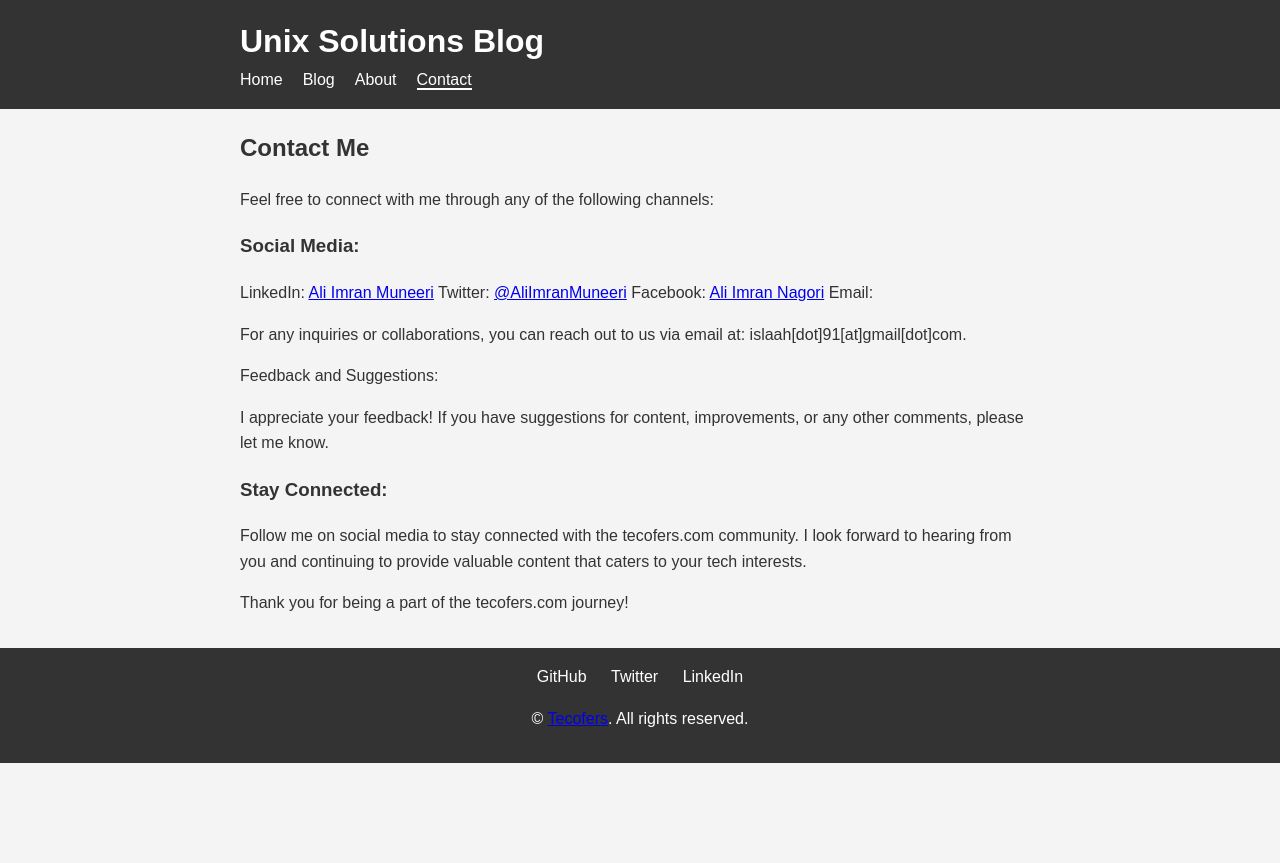
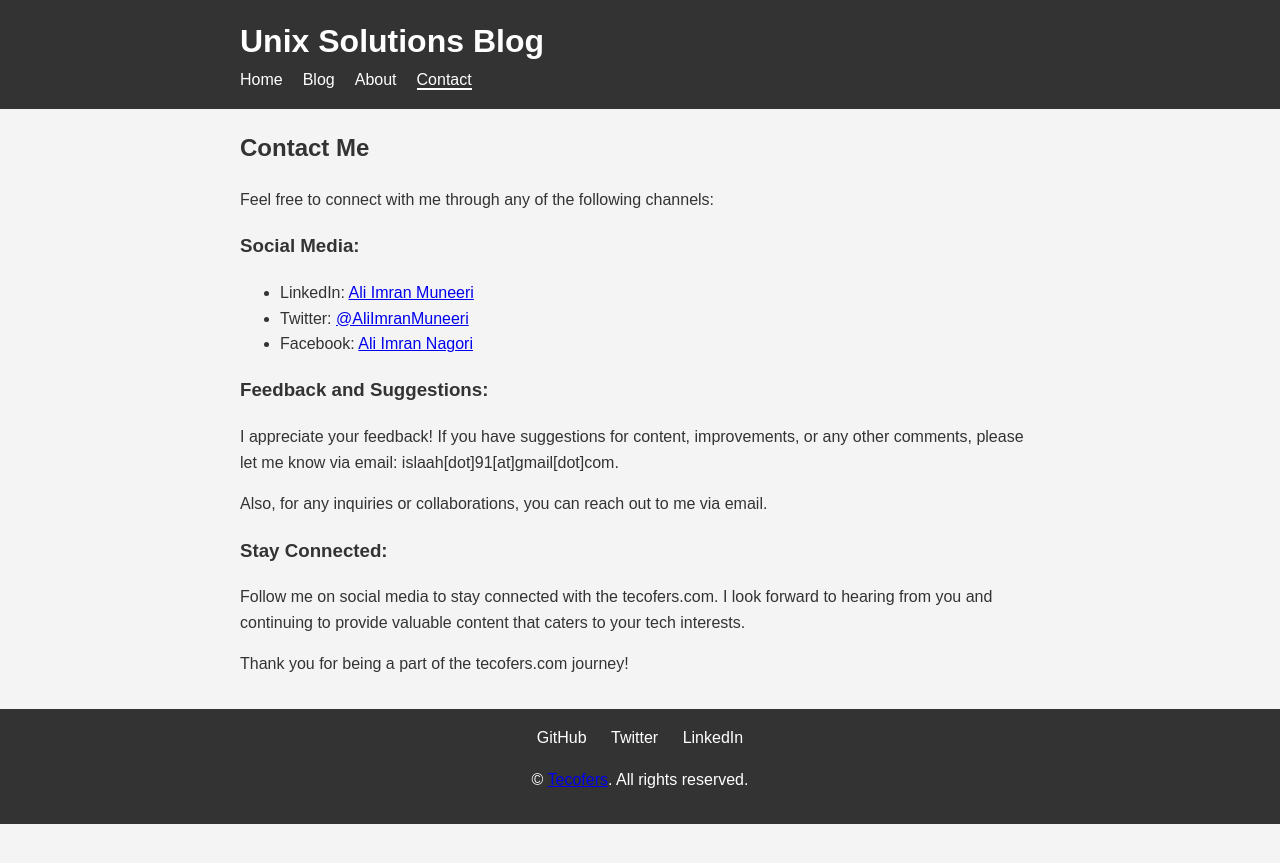
Before and after one commit to tecofers/tecofers.github.io, a Jekyll site: the page built from contact.md, in a window 1280 px wide. Shown: the top 863 px of the page. Built offline with Jekyll 4.4.1, drawn with Linux system fonts in a browser that asks for light colours.

Commit message:
Update contact.md

```diff
--- a/contact.md
+++ b/contact.md
@@ -10,20 +10,20 @@
 
 ### Social Media:
 
-LinkedIn: [Ali Imran Muneeri](https://www.linkedin.com/in/ali-imran-nagori/)
-Twitter: [@AliImranMuneeri](https://x.com/AliImranMuneeri)
-Facebook: [Ali Imran Nagori](https://www.facebook.com/aliimran.nagori/)
-Email:
-
-For any inquiries or collaborations, you can reach out to us via email at: islaah[dot]91[at]gmail[dot]com.
+- LinkedIn: [Ali Imran Muneeri](https://www.linkedin.com/in/ali-imran-nagori/)
+- Twitter: [@AliImranMuneeri](https://x.com/AliImranMuneeri)
+- Facebook: [Ali Imran Nagori](https://www.facebook.com/aliimran.nagori/)
 
 
-Feedback and Suggestions:
 
-I appreciate your feedback! If you have suggestions for content, improvements, or any other comments, please let me know.
+### Feedback and Suggestions:
+
+I appreciate your feedback! If you have suggestions for content, improvements, or any other comments, please let me know via email: islaah[dot]91[at]gmail[dot]com.
+
+Also, for any inquiries or collaborations, you can reach out to me via email.
 
 ### Stay Connected:
 
-Follow me on social media to stay connected with the tecofers.com community. I look forward to hearing from you and continuing to provide valuable content that caters to your tech interests.
+Follow me on social media to stay connected with the tecofers.com. I look forward to hearing from you and continuing to provide valuable content that caters to your tech interests.
 
 Thank you for being a part of the tecofers.com journey!
```
